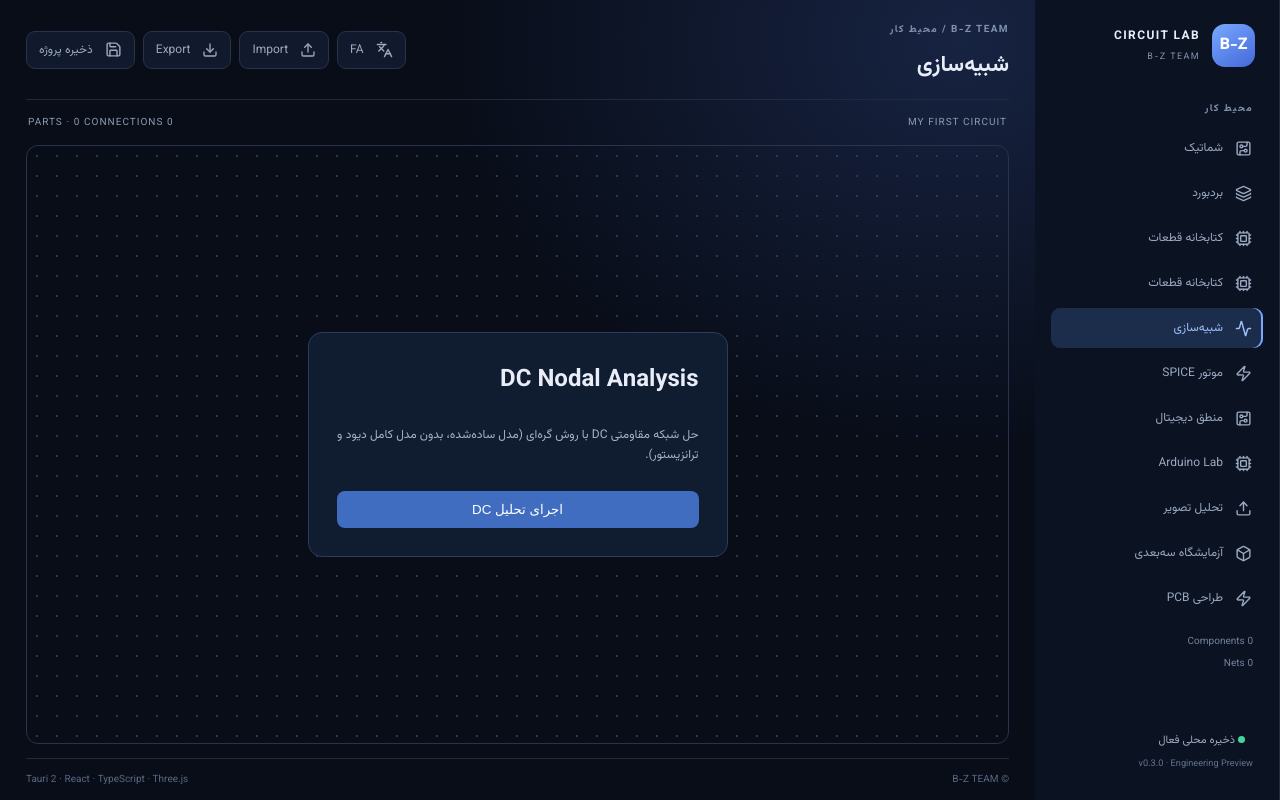
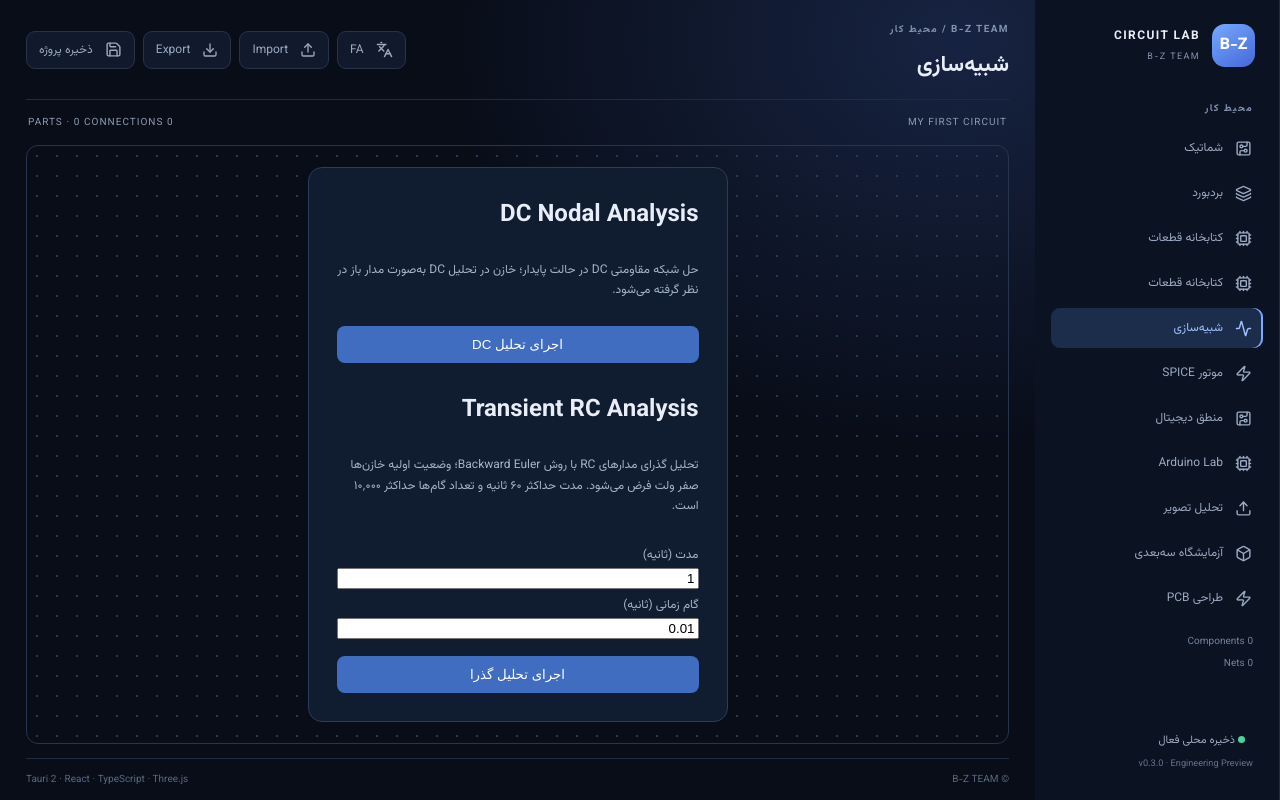
Before and after one commit to alirezamasoumi2244-tech/B-Z-Circuit-Lab, a React (Vite) app: page / in a window 1280 px wide. Both pictures are taken after a click on the button "شبیه‌سازی". Built offline with nearby package versions, Linux system fonts and the light colour scheme.

Commit message:
Expose RC transient analysis in simulation workspace

```diff
--- a/src/modules/simulation/SimulationPanel.tsx
+++ b/src/modules/simulation/SimulationPanel.tsx
@@ -1,8 +1,15 @@
 import { useState } from "react";
 import type { CircuitDocument } from "../../core/circuit";
 import { solveDcCircuit } from "../../core/dc-solver";
+import { solveTransientCircuit, type TransientResult } from "../../core/transient-solver";
 export default function SimulationPanel({circuit}:{circuit:CircuitDocument}){
- const [result,setResult]=useState<ReturnType<typeof solveDcCircuit>|null>(null);const [error,setError]=useState("");
+ const [result,setResult]=useState<ReturnType<typeof solveDcCircuit>|null>(null);
+ const [transient,setTransient]=useState<TransientResult|null>(null);
+ const [error,setError]=useState("");
+ const [duration,setDuration]=useState("1");
+ const [step,setStep]=useState("0.01");
  const run=()=>{try{setResult(solveDcCircuit(circuit));setError("");}catch(e){setResult(null);setError(e instanceof Error?e.message:"خطای شبیه‌سازی");}};
- return <div className="sim-panel"><div className="sim-card"><h2>DC Nodal Analysis</h2><p>حل شبکه مقاومتی DC با روش گره‌ای (مدل ساده‌شده، بدون مدل کامل دیود و ترانزیستور).</p><button className="primary" onClick={run}>اجرای تحلیل DC</button>{error&&<p className="sim-error">{error}</p>}{result&&<><div className="sim-summary">منبع: {result.sourceVoltage.toFixed(2)} V · توان محاسبه‌شده: {result.totalPowerWatts.toFixed(4)} W</div><table className="readings"><thead><tr><th>قطعه</th><th>ولتاژ</th><th>جریان</th><th>توان</th></tr></thead><tbody>{result.resistors.map(r=><tr key={r.reference}><td>{r.reference}</td><td>{r.voltage.toFixed(3)} V</td><td>{(r.currentAmps*1000).toFixed(3)} mA</td><td>{(r.powerWatts*1000).toFixed(3)} mW</td></tr>)}</tbody></table></>}</div></div>;
+ const runTransient=()=>{try{setTransient(solveTransientCircuit(circuit,Number(duration),Number(step)));setError("");}catch(e){setTransient(null);setError(e instanceof Error?e.message:"خطای تحلیل گذرا");}};
+ return <div className="sim-panel"><div className="sim-card"><h2>DC Nodal Analysis</h2><p>حل شبکه مقاومتی DC در حالت پایدار؛ خازن در تحلیل DC به‌صورت مدار باز در نظر گرفته می‌شود.</p><button className="primary" onClick={run}>اجرای تحلیل DC</button>{error&&<p className="sim-error">{error}</p>}{result&&<><div className="sim-summary">منبع: {result.sourceVoltage.toFixed(2)} V · توان محاسبه‌شده: {result.totalPowerWatts.toFixed(4)} W</div><table className="readings"><thead><tr><th>قطعه</th><th>ولتاژ</th><th>جریان</th><th>توان</th></tr></thead><tbody>{result.resistors.map(r=><tr key={r.reference}><td>{r.reference}</td><td>{r.voltage.toFixed(3)} V</td><td>{(r.currentAmps*1000).toFixed(3)} mA</td><td>{(r.powerWatts*1000).toFixed(3)} mW</td></tr>)}</tbody></table></>}
+ <div className="sim-divider"/><h2>Transient RC Analysis</h2><p>تحلیل گذرای مدارهای RC با روش Backward Euler؛ وضعیت اولیه خازن‌ها صفر ولت فرض می‌شود. مدت حداکثر ۶۰ ثانیه و تعداد گام‌ها حداکثر ۱۰٬۰۰۰ است.</p><div className="sim-time-controls"><label>مدت (ثانیه)<input type="number" min="0.001" max="60" step="any" value={duration} onChange={e=>setDuration(e.target.value)}/></label><label>گام زمانی (ثانیه)<input type="number" min="0.0001" step="any" value={step} onChange={e=>setStep(e.target.value)}/></label></div><button className="primary" onClick={runTransient}>اجرای تحلیل گذرا</button>{transient&&<><div className="sim-summary">مدت: {transient.durationSeconds.toFixed(3)} s · گام: {transient.stepSeconds.toPrecision(3)} s · نمونه‌ها: {transient.samples.length}</div><div className="sim-wave-list">{transient.samples.slice(-12).map((sample,i)=><div key={i}><span>{sample.timeSeconds.toFixed(3)} s</span><span>{Object.entries(sample.nodeVoltages).map(([node,v])=>node.slice(0,8)+": "+v.toFixed(3)+" V").join(" · ")}</span></div>)}</div></>}</div></div>;
 }
```
